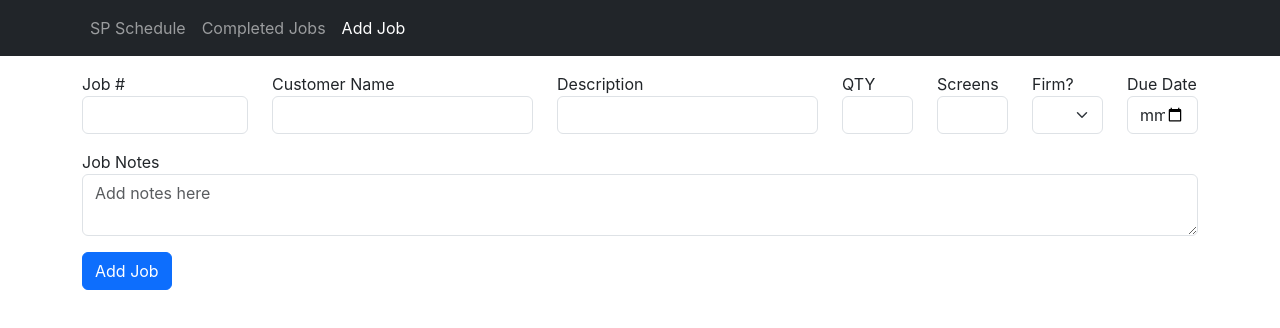
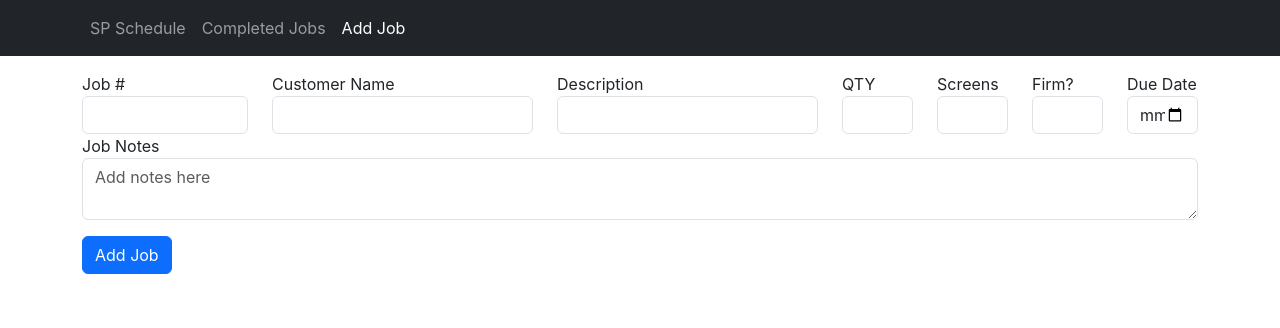
Before and after one commit to LoRo1231/lib-sp-schedule-main, a React (Create React App) app: page /addjob in a window 1280 px wide. Shown: the top 328 px of the page. Built offline with nearby package versions, Linux system fonts and the light colour scheme.

Commit message:
commiting edits 6/5 @ 8:30pm

```diff
--- a/src/components/add-form.js
+++ b/src/components/add-form.js
@@ -13,7 +13,7 @@ function AddJob({ submitJob }){
     const [description, setDescription] = useState('');
     const [qty, setQTY] = useState('');
     const [screens, setScreens] = useState('');
-    const [isFirm, setIsFirm] = useState('');
+    const [firmDate, setFirmDate] = useState('');
     const [dueDate, setDueDate] = useState('');
     const [jobNotes, setJobNotes] = useState('');
 
@@ -32,7 +32,7 @@ function AddJob({ submitJob }){
             description: description,
             qty: qty,
             screens: screens,
-            isFirm: isFirm,
+            firmDate: firmDate,
             dueDate: dueDate,
             jobNotes: jobNotes,
         }
@@ -44,7 +44,7 @@ function AddJob({ submitJob }){
         setDescription('');
         setQTY('');
         setScreens('');
-        setIsFirm('');
+        setFirmDate('');
         setDueDate('');
         setJobNotes('');
 
@@ -76,13 +76,7 @@ function AddJob({ submitJob }){
                     </Col>
                     <Col sm={1}>
                         <label> Firm? </label>
-                        <div class="input-group mb-3">
-                            <select class="form-select" id="firmDateInput">
-                                <option selected value={isFirm} onChange={(event) => setIsFirm(event.target.value)}> </option>
-                                <option value='Yes'> Yes </option>
-                                <option value='No'> No </option>
-                            </select>
-                        </div>
+                        <Form.Control id='firmDate' value={firmDate} onChange={(event) => setFirmDate(event.target.value)}/>
                     </Col>
                     <Col sm={1}>
                         <label> Due Date </label>
--- a/src/components/sp-table.js
+++ b/src/components/sp-table.js
@@ -3,7 +3,7 @@ import Row from 'react-bootstrap/Row';
 import Col from 'react-bootstrap/Col';
 import Table from 'react-bootstrap/Table';
 import Container from 'react-bootstrap/Container';
-import AddJob from './add-form';
+
 
 function SPTable({ jobList }){
     return(
@@ -30,15 +30,15 @@ function SPTable({ jobList }){
                             <Col sm={3}> {job.description} </Col>
                             <Col sm={1}> {job.qty} </Col>
                             <Col sm={1}> {job.screens} </Col>
-                            <Col sm={1}> {job.firmTrue} </Col>
+                            <Col sm={1}> {job.firmDate} </Col>
                             <Col sm={1}> {job.dueDate} </Col>
+                                <Row>
+                                    <Col class=" container badge text-bg-secondary">
+                                        {job.jobNotes}
+                                     </Col>
+                                </Row>
                         </Row>)}
-                        {jobList.map(job =>
-                        <Row>
-                            <Col>
-                                {job.jobNotes}
-                            </Col>
-                        </Row>)}
+
                     </tbody>
             </Table>
          </Container>
```
